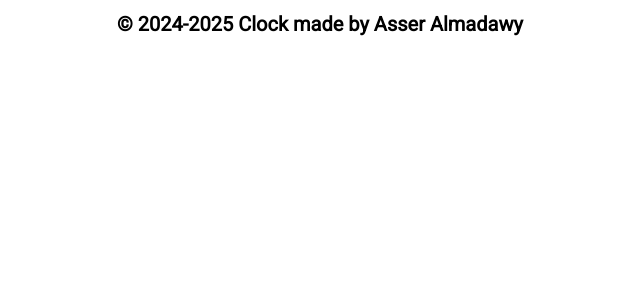
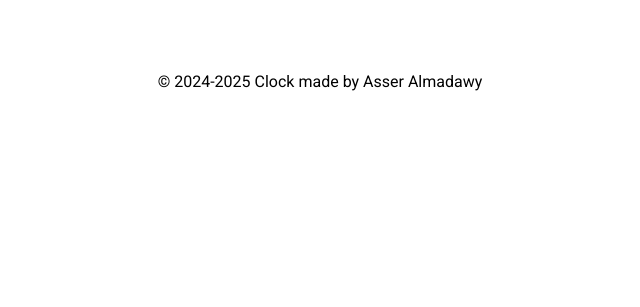
Before and after one commit to AsserAlmadawy/clock-web-app, a plain HTML site: page index.html in a window 1280 px wide. Shown: the part 493-800 px from the top of the page, without its empty margins (320-960 px from the left). Drawn offline with Linux system fonts and the light colour scheme.

Commit message:
Clock Web App

```diff
--- a/styles.css
+++ b/styles.css
@@ -218,7 +218,9 @@ button {
 }
 
 .copyright {
-  font-size: 15pt;
+  font-size: 12pt;
+  translate: 0 60px;
+  font-weight: lighter;
 }
 
 @keyframes updateTime {
```
